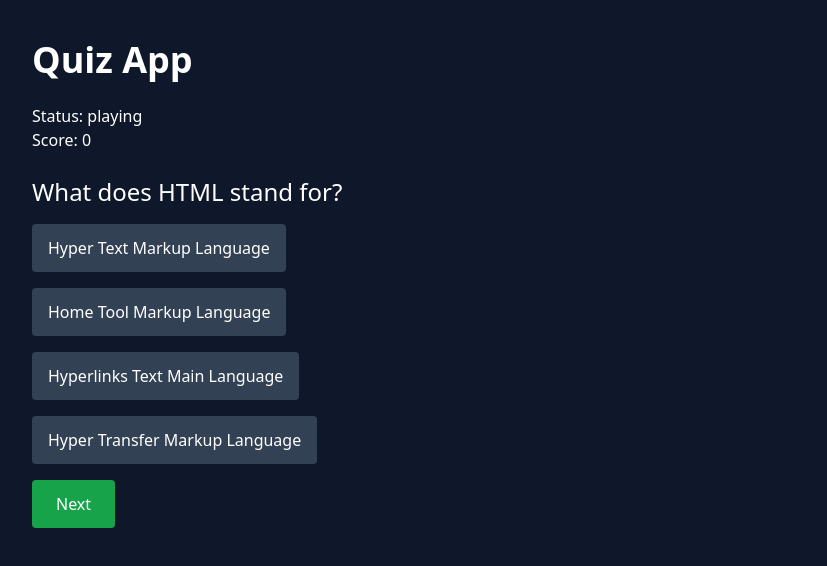
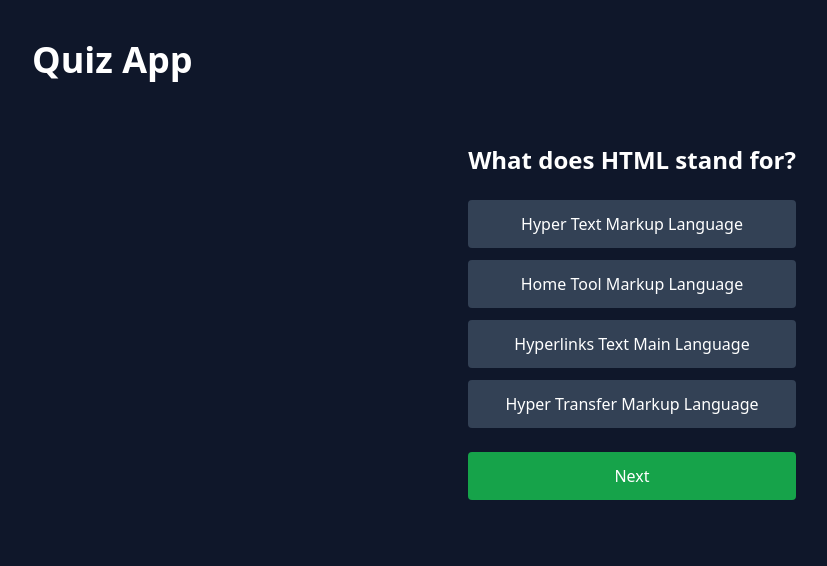
Before and after one commit to RodionGrigiola/web-mini-projects, a React (Vite) app in the folder quiz-app/: page / in a window 1280 px wide. Both pictures are taken after a click on the button "Start". Shown: the top 566 px of the page, without its empty margins (8-835 px from the left). Built offline with nearby package versions, Linux system fonts and the light colour scheme.

Commit message:
refactor: extract shared pages

```diff
--- a/quiz-app/src/App.tsx
+++ b/quiz-app/src/App.tsx
@@ -1,74 +1,30 @@
 import { useReducer } from "react";
-import { questions } from "./data/questions";
 import { initialState } from "./reducer/initialState";
 import { quizReducer } from "./reducer/quizReducer";
-import { QUIZ_ACTION } from "./constants/quizAction";
 import { QUIZ_STATUS } from "./constants/quizStatus";
+import { StartScreen } from "./pages/StartScreen";
+import { QuizScreen } from "./pages/QuizScreen";
+import { ResultScreen } from "./pages/ResultScreen";
 
 function App() {
   const [state, dispatch] = useReducer(quizReducer, initialState);
 
-  const currentQuestion = questions[state.currentQuestionIndex];
-
   return (
     <div className="min-h-screen bg-slate-900 text-white p-10">
       <h1 className="mb-6 text-4xl font-bold">Quiz App</h1>
-
-      <p>Status: {state.status}</p>
-      <p>Score: {state.score}</p>
-
+      <div className="bg-slate-900 text-white p-10 flex items-center justify-center">
         {state.status === QUIZ_STATUS.START && (
-        <button
-          className="mt-5 rounded-lg bg-blue-500 px-6 py-3"
-          onClick={() => dispatch({ type: QUIZ_ACTION.START_QUIZ })}>
-          Start
-        </button>
+          <StartScreen dispatch={dispatch} />
         )}
 
         {state.status === QUIZ_STATUS.PLAYING && (
-        <div className="mt-6 space-y-4">
-          <h2 className="text-2xl">{currentQuestion.question}</h2>
-
-          {currentQuestion.answers.map((answer) => (
-            <button
-              key={answer.id}
-              className="block rounded bg-slate-700 px-4 py-3"
-              onClick={() =>
-                dispatch({
-                  type: QUIZ_ACTION.SELECT_ANSWER,
-                  payload: answer.id,
-                })
-              }>
-              {answer.text}
-            </button>
-          ))}
-
-          <button
-            className="rounded bg-green-600 px-6 py-3"
-            onClick={() => dispatch({ type: QUIZ_ACTION.NEXT_QUESTION })}>
-            Next
-          </button>
-        </div>
+          <QuizScreen state={state} dispatch={dispatch} />
         )}
 
         {state.status === QUIZ_STATUS.FINISHED && (
-        <div className="mt-6">
-          <h2 className="text-3xl font-bold">Finished!</h2>
-
-          <p>Your score: {state.score}</p>
-          <p>High score: {state.highScore}</p>
-
-          <button
-            className="mt-4 rounded bg-blue-500 px-6 py-3"
-            onClick={() =>
-              dispatch({
-                type: QUIZ_ACTION.RESTART,
-              })
-            }>
-            Restart
-          </button>
+          <ResultScreen state={state} dispatch={dispatch} />
+        )}
       </div>
-      )}
     </div>
   );
 }
--- /dev/null
+++ b/quiz-app/src/pages/QuizScreen.tsx
@@ -0,0 +1,44 @@
+import { QUIZ_ACTION } from "../constants/quizAction";
+import { questions } from "../data/questions";
+import type { QuizAction, QuizState } from "../types/quiz";
+
+type Props = {
+  state: QuizState;
+  dispatch: React.Dispatch<QuizAction>;
+};
+
+export function QuizScreen({ state, dispatch }: Props) {
+  const currentQuestion = questions[state.currentQuestionIndex];
+
+  return (
+    <div className="flex flex-col gap-6">
+      <h2 className="text-2xl font-bold">{currentQuestion.question}</h2>
+
+      <div className="flex flex-col gap-3">
+        {currentQuestion.answers.map((answer) => (
+          <button
+            key={answer.id}
+            className="rounded bg-slate-700 px-4 py-3"
+            onClick={() =>
+              dispatch({
+                type: QUIZ_ACTION.SELECT_ANSWER,
+                payload: answer.id,
+              })
+            }>
+            {answer.text}
+          </button>
+        ))}
+      </div>
+
+      <button
+        className="rounded bg-green-600 px-6 py-3"
+        onClick={() =>
+          dispatch({
+            type: QUIZ_ACTION.NEXT_QUESTION,
+          })
+        }>
+        Next
+      </button>
+    </div>
+  );
+}
--- /dev/null
+++ b/quiz-app/src/pages/ResultScreen.tsx
@@ -0,0 +1,24 @@
+import { QUIZ_ACTION } from "../constants/quizAction";
+import type { QuizAction, QuizState } from "../types/quiz";
+
+type Props = {
+  state: QuizState;
+  dispatch: React.Dispatch<QuizAction>;
+};
+
+export function ResultScreen({ state, dispatch }: Props) {
+  return (
+    <div className="flex flex-col items-center gap-6">
+      <h2 className="text-3xl font-bold">Finished!</h2>
+
+      <p>Your score: {state.score}</p>
+      <p>High score: {state.highScore}</p>
+
+      <button
+        className="rounded bg-blue-500 px-6 py-3"
+        onClick={() => dispatch({ type: QUIZ_ACTION.RESTART })}>
+        Restart
+      </button>
+    </div>
+  );
+}
--- /dev/null
+++ b/quiz-app/src/pages/StartScreen.tsx
@@ -0,0 +1,20 @@
+import { QUIZ_ACTION } from "../constants/quizAction";
+import type { QuizAction } from "../types/quiz";
+
+type Props = {
+  dispatch: React.Dispatch<QuizAction>;
+};
+
+export function StartScreen({ dispatch }: Props) {
+  return (
+    <div className="flex flex-col items-center gap-6">
+      <h2 className="text-3xl font-bold">Welcome to Quiz</h2>
+
+      <button
+        className="rounded bg-blue-500 px-6 py-3"
+        onClick={() => dispatch({ type: QUIZ_ACTION.START_QUIZ })}>
+        Start
+      </button>
+    </div>
+  );
+}
```
Lines whose indentation alone changed are shown as unchanged.
